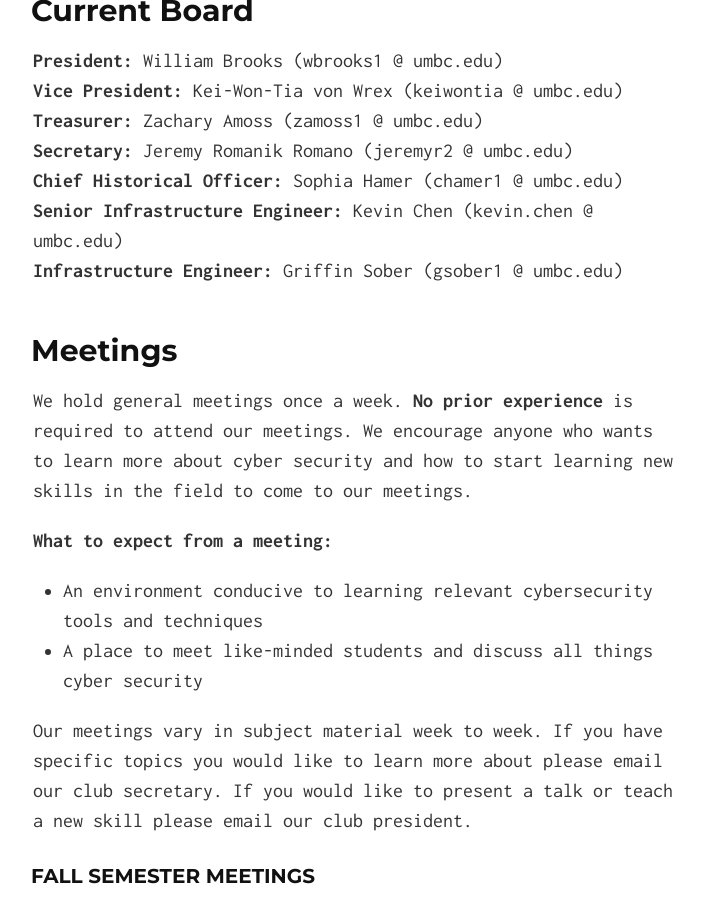
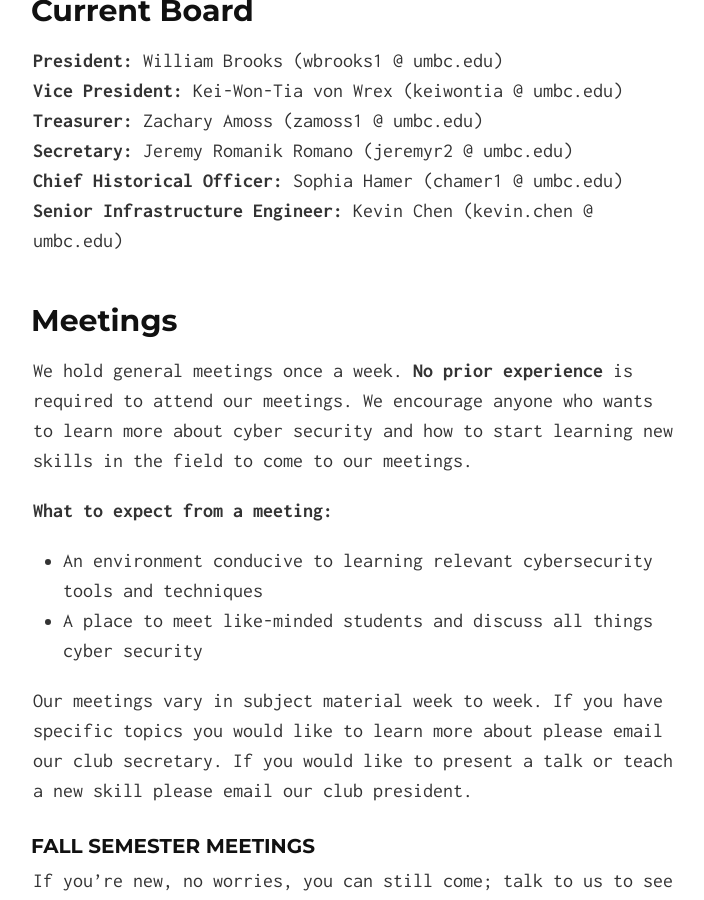
Before and after one commit to UMBCCyberDawgs/umbccyberdawgs.github.io, a Jekyll site: the page built from index.md, in a window 1280 px wide and 900 px high, scrolled down 974 px. Shown: the whole window, without its empty margins (287-991 px from the left). Built offline with Jekyll 4.4.1, drawn with Linux system fonts in a browser that asks for light colours; our own code applies the rules of GitHub Pages for plain Markdown files.

Commit message:
Fixed Board

```diff
--- a/index.md
+++ b/index.md
@@ -31,7 +31,6 @@ There are a few things you can do to get involved with the club.
 **Secretary:** Jeremy Romanik Romano (jeremyr2 @ umbc.edu)
 **Chief Historical Officer:** Sophia Hamer (chamer1 @ umbc.edu)
 **Senior Infrastructure Engineer:** Kevin Chen (kevin.chen @ umbc.edu)
-**Infrastructure Engineer:** Griffin Sober (gsober1 @ umbc.edu)
 
 ## <a name="meetings">Meetings
 
```
